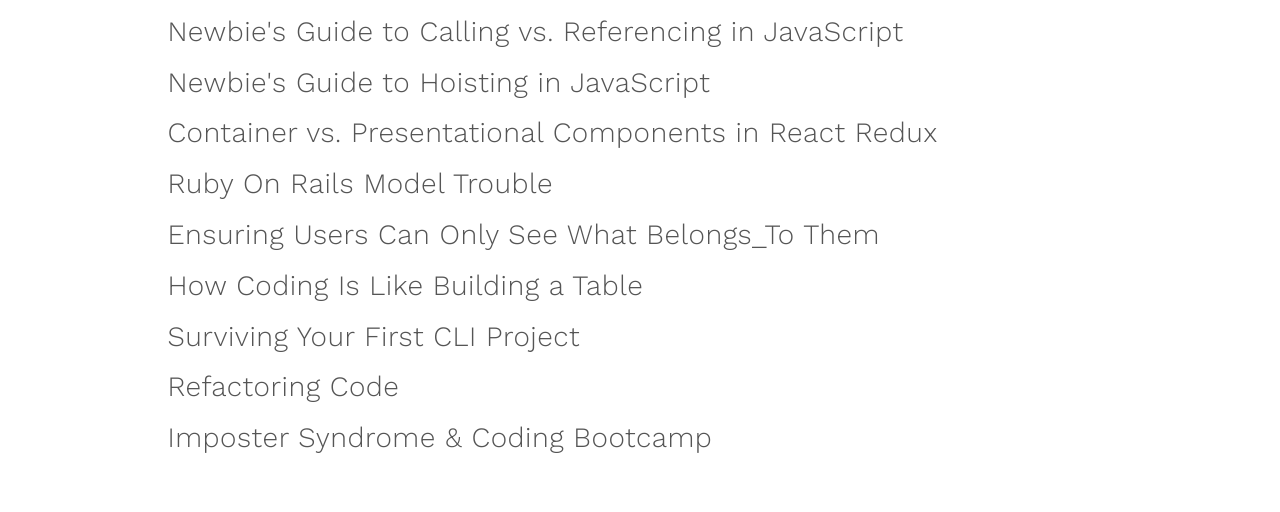
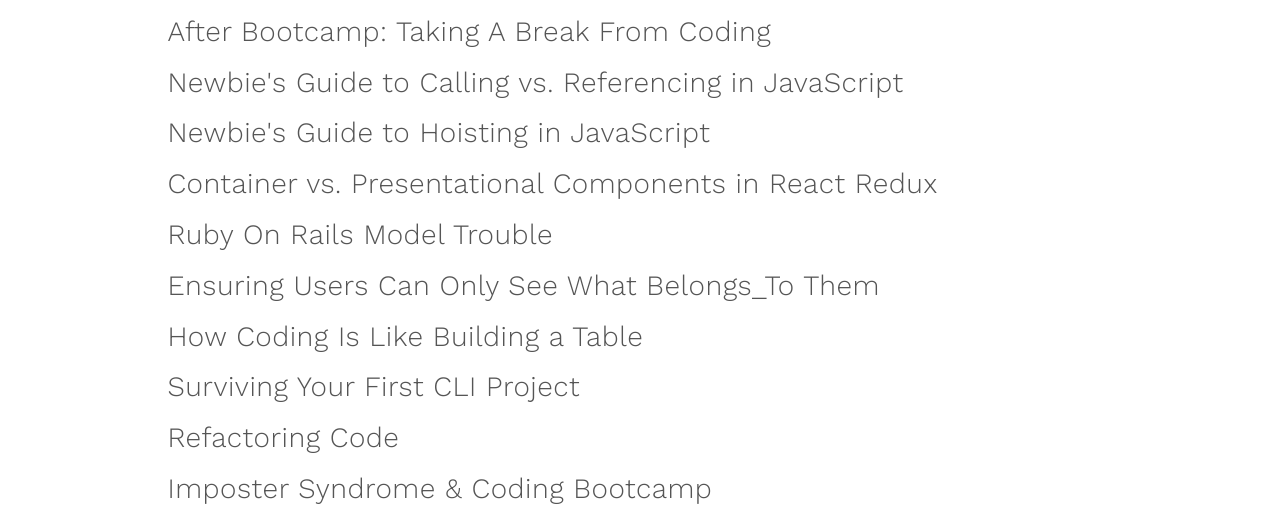
Before and after one commit to amfosh/alicia-fasciocco-portfolio, a plain HTML site: page blog.html in a window 1280 px wide. Shown: the part 288-800 px from the top of the page. Drawn offline with nearby package versions, Linux system fonts and the light colour scheme.

Commit message:
added blog

```diff
--- a/blog.html
+++ b/blog.html
@@ -71,6 +71,9 @@
                               </a>
                          </div> -->
                          <div class="blog-post-title">
+                              <h3><a href="https://dev.to/notfocaccia/after-bootcamp-taking-a-break-from-coding-4po98">After Bootcamp: Taking A Break From Coding</a></h3>
+                         </div>
+                         <div class="blog-post-title">
                               <h3><a href="https://dev.to/notfocaccia/newbie-s-guide-to-calling-vs-referencing-in-js-2lfp">Newbie's Guide to Calling vs. Referencing in JavaScript</a></h3>
                          </div>
                          <div class="blog-post-title">
@@ -97,6 +100,7 @@
                          <div class="blog-post-title">
                               <h3><a href="https://medium.com/@aliciafasciocco/imposter-syndrome-coding-bootcamp-e39c38c2a08">Imposter Syndrome & Coding Bootcamp</a></h3>
                          </div>
+
 
 
                          <!-- <div class="blog-post-format">
```
